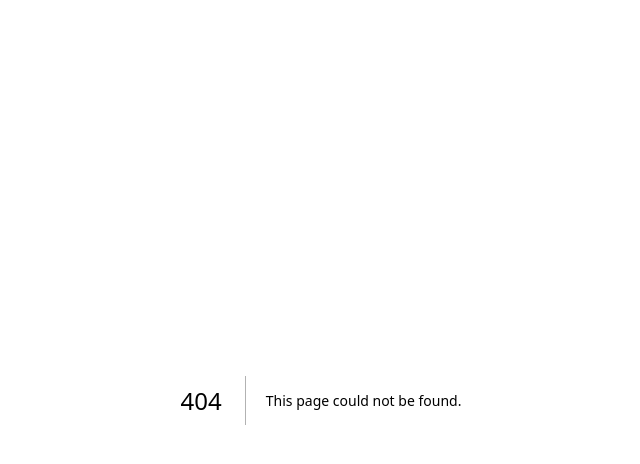
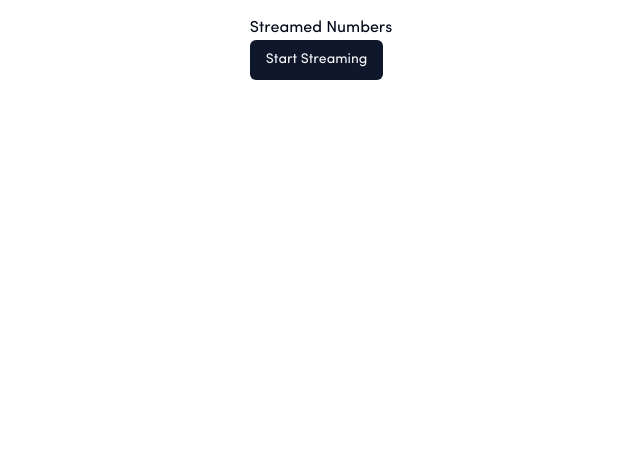
Before and after one commit to DCNFT/digibot-frontend, a Next.js app: page /lab in a window 1280 px wide. Before the commit this address had no page. Shown: the top 464 px of the page, without its empty margins (319-959 px from the left). Built offline with nearby package versions, Linux system fonts and the light colour scheme; a web font is replaced by a local one.

Commit message:
feat : test page stream test 프로토 추가

```diff
--- /dev/null
+++ b/src/app/lab/layout.tsx
@@ -0,0 +1,15 @@
+'use client';
+
+import { ReactNode } from 'react';
+
+interface LabLayoutProps {
+  children: ReactNode;
+}
+
+export default function LabLayout({ children }: LabLayoutProps) {
+  return (
+    <main className="flex flex-col min-h-screen  md:px-8 lg:px-12 xl:px-16 mx-auto">
+      {children}
+    </main>
+  );
+}
--- /dev/null
+++ b/src/app/lab/page.tsx
@@ -0,0 +1,10 @@
+'use client';
+
+import Lab from '@/views/lab';
+export default function LabPage() {
+  return (
+    <main className="">
+      <Lab />
+    </main>
+  );
+}
--- a/src/views/chat/index.tsx
+++ b/src/views/chat/index.tsx
@@ -18,14 +18,11 @@ const Chat = () => {
   async function callNyanChat() {
     try {
       setIsRunning(true);
-      const response = await axios.get(
-        'http://127.0.0.1:5001/v1/nyan/nyanchat',
-        {
-          params: {
-            prompt: prompt,
-          },
+      const response = await axios.get('http://127.0.0.1:5001/api/', {
+        params: {
+          prompt: prompt,
         },
-      );
+      });
       setIsRunning(false);
       setChatData((currentData) => [
         ...currentData,
--- /dev/null
+++ b/src/views/lab/components/StreamNumber.tsx
@@ -0,0 +1,115 @@
+import React, { useEffect, useState } from 'react';
+import axios from 'axios';
+import { Button } from '@/components/ui/button';
+
+function StreamNumbers() {
+  const [numbers, setNumbers] = useState([]);
+  const [streamActive, setStreamActive] = useState(false);
+  let controller;
+
+  const startStreamUseFetch = () => {
+    setStreamActive(true);
+    let controller;
+    controller = new AbortController();
+    const { signal } = controller;
+
+    // fetch('http://localhost:2020/chat/prompt', {
+    //   method: 'POST',
+    //   headers: {
+    //     'Content-Type': 'application/json',
+    //   },
+    //   body: JSON.stringify({ query: 'hello' }),
+    //   signal,
+    // });
+
+    fetch('http://localhost:2020/chat/prompt', {
+      method: 'POST',
+      headers: {
+        'Content-Type': 'application/json',
+      },
+      body: JSON.stringify({ query: '카페테리어에 대해서 알려줘' }),
+      signal,
+    })
+      .then((response: any) => {
+        const reader = response.body.getReader();
+        const decoder = new TextDecoder();
+
+        return reader.read().then(function processText({ done, value }) {
+          if (done) {
+            console.log('Stream complete');
+            return;
+          }
+
+          const text = decoder.decode(value, { stream: true });
+          setNumbers((prev) => [...prev, text]);
+          return reader.read().then(processText);
+        });
+      })
+      .catch((error) => {
+        if (error.name === 'AbortError') {
+          console.log('Fetch aborted');
+        } else {
+          console.error('Fetch error:', error);
+        }
+      });
+  };
+
+  const startStream = () => {
+    setStreamActive(true);
+    const source = axios.CancelToken.source();
+
+    const fetchData = async () => {
+      try {
+        const response = await axios.get('http://localhost:2020/chat/stream', {
+          cancelToken: source.token,
+          headers: { 'Content-Type': 'text/event-stream' },
+          responseType: 'stream',
+        });
+        console.log(response);
+        const reader = response.data.getReader();
+        const decoder = new TextDecoder();
+        console.log('reader = ', reader);
+        while (true) {
+          const { done, value } = await reader.read();
+          if (done) break;
+          console.log(value);
+
+          const text = decoder.decode(value);
+          setNumbers((prev) => [...prev, text]);
+        }
+      } catch (error) {
+        if (axios.isCancel(error)) {
+          console.log('Request canceled:', error.message);
+        } else {
+          console.error('Error fetching data:', error);
+        }
+      }
+    };
+
+    fetchData();
+
+    return () => {
+      source.cancel('Stream stopped');
+    };
+  };
+
+  const stopStream = () => {
+    setStreamActive(false);
+  };
+
+  return (
+    <div>
+      <h2>Streamed Numbers</h2>
+      <Button onClick={!streamActive ? startStreamUseFetch : stopStream}>
+        {!streamActive ? 'Start Streaming' : 'Stop Streaming'}
+      </Button>
+      <ul>
+        {numbers.map((num, index) => (
+          <span key={index}>{num}</span>
+        ))}
+      </ul>
+    </div>
+  );
+}
+
+export default StreamNumbers;
--- /dev/null
+++ b/src/views/lab/index.tsx
@@ -0,0 +1,12 @@
+import { Button } from '@/components/ui/button';
+import StreamNumbers from './components/StreamNumber';
+
+const Lab = () => {
+  return (
+    <div className="flex flex-col h-screen p-4">
+      <StreamNumbers />
+    </div>
+  );
+};
+
+export default Lab;
```
